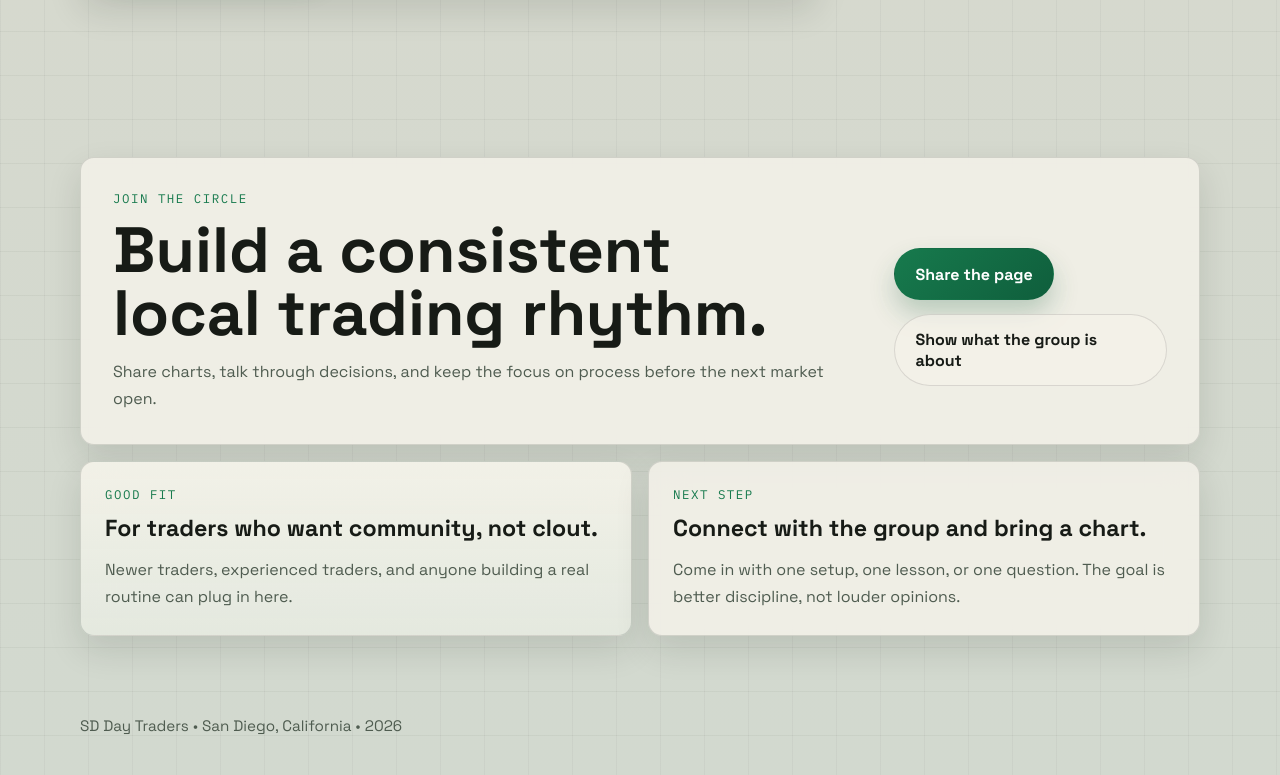
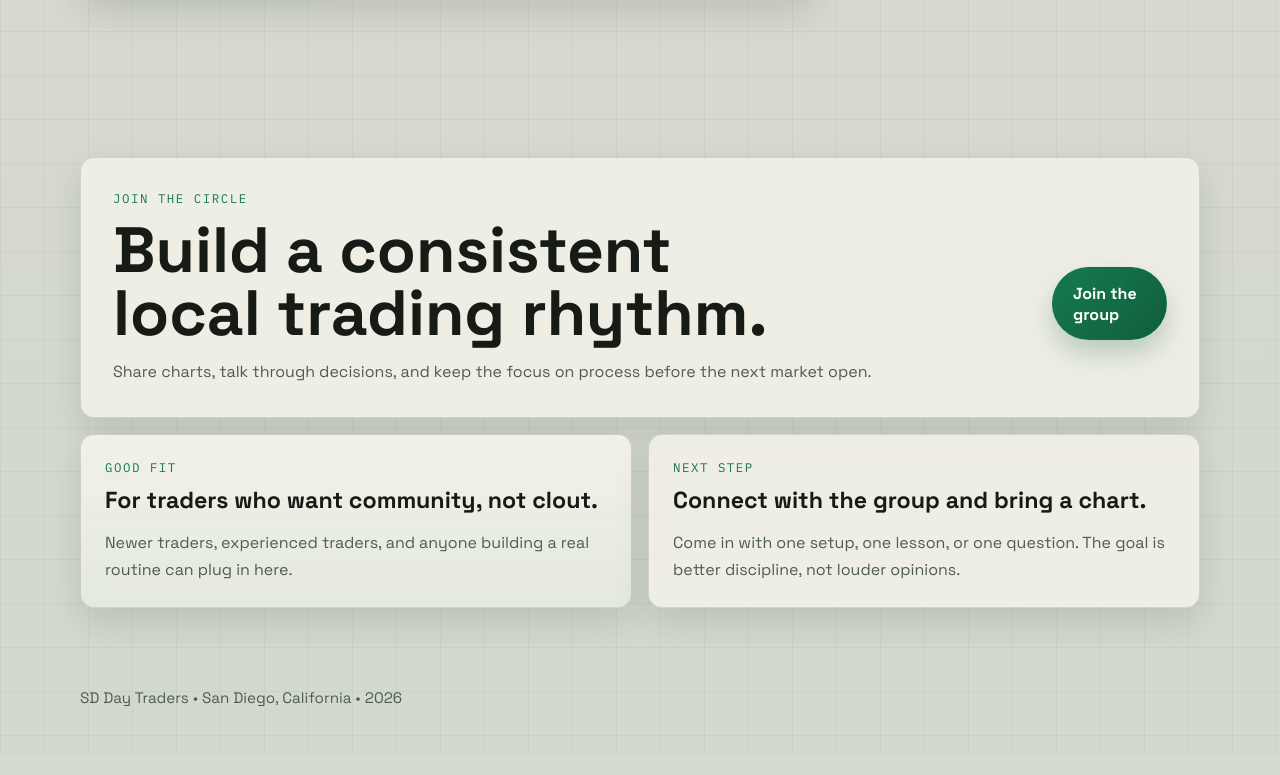
Before and after one commit to tmsteph/sd-day-traders, a plain HTML site: page index.html in a window 1280 px wide. Shown: the part 2961-3736 px from the top of the page. Drawn offline with Linux system fonts and the light colour scheme.

Commit message:
Make SDDT join CTA email Esai
Replace the join-section utility buttons with a signup email CTA to Esai and make mail links open in a new tab.

```diff
--- a/index.html
+++ b/index.html
@@ -210,7 +210,7 @@
                 Educational consultation only. No financial advice, no trade alerts,
                 and no promise of profits.
               </p>
-              <a class="button button-primary" href="mailto:gamboaesai@gmail.com?subject=SD%20Day%20Traders%20consultation%20request&amp;body=Hello%2C%0D%0A%0D%0AI%27d%20like%20to%20request%20a%20consultation.%0D%0A%0D%0AMy%20availability%3A%0D%0A%0D%0AWhat%20I%27d%20like%20help%20with%3A%0D%0A%0D%0AMy%20contact%20information%3A">Request a consultation</a>
+              <a class="button button-primary" href="mailto:gamboaesai@gmail.com?subject=SD%20Day%20Traders%20consultation%20request&amp;body=Hello%2C%0D%0A%0D%0AI%27d%20like%20to%20request%20a%20consultation.%0D%0A%0D%0AMy%20availability%3A%0D%0A%0D%0AWhat%20I%27d%20like%20help%20with%3A%0D%0A%0D%0AMy%20contact%20information%3A" target="_blank" rel="noopener noreferrer">Request a consultation</a>
             </div>
           </div>
         </section>
@@ -227,8 +227,7 @@
             </div>
 
             <div class="join-actions">
-              <a class="button button-primary" href="#top">Share the page</a>
-              <a class="button button-secondary" href="#about">Show what the group is about</a>
+              <a class="button button-primary" href="mailto:gamboaesai@gmail.com?subject=SD%20Day%20Traders%20signup%20request&amp;body=Hello%2C%0D%0A%0D%0AI%27d%20like%20to%20sign%20up%20for%20SD%20Day%20Traders.%0D%0A%0D%0AMy%20name%3A%0D%0AMy%20availability%20for%20meetups%3A%0D%0AMy%20trading%20focus%3A%0D%0AMy%20contact%20information%3A" target="_blank" rel="noopener noreferrer">Join the group</a>
             </div>
           </div>
 
```
